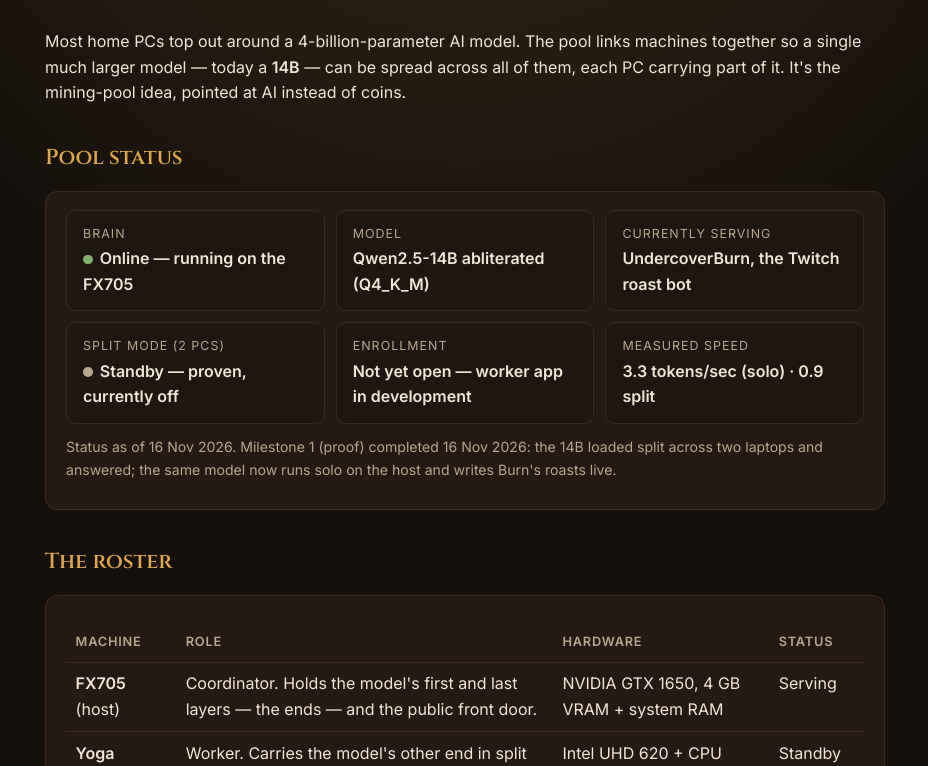
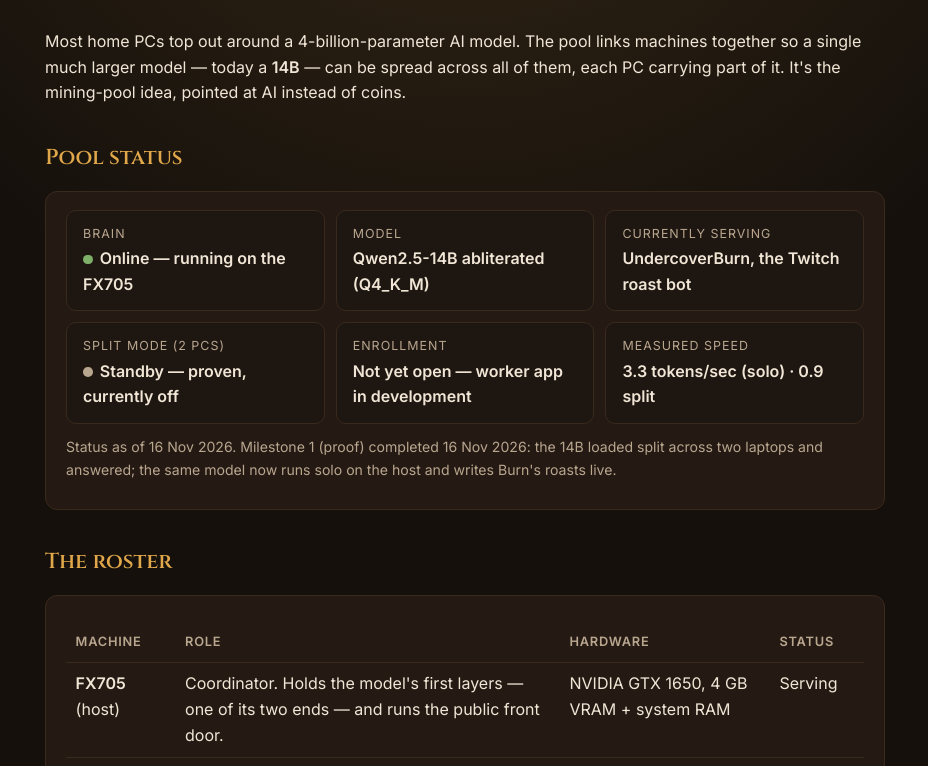
Before and after one commit to sheastolp/tavernworks, a plain HTML site: page pool/index.html in a window 1280 px wide. Shown: the part 172-938 px from the top of the page, without its empty margins (175-1103 px from the left). Drawn offline with nearby package versions, Linux system fonts and the light colour scheme; no server answers.

Commit message:
AI Pool page: correct the roster ends description — the FX705 holds the model's first layers and the Yoga its last; the two ends sit on the operator's two machines, not both on the host

```diff
--- a/pool/index.html
+++ b/pool/index.html
@@ -85,7 +85,7 @@
       <tr><th>Machine</th><th>Role</th><th>Hardware</th><th>Status</th></tr>
       <tr>
         <td><strong>FX705</strong> (host)</td>
-        <td>Coordinator. Holds the model's first and last layers — the ends — and the public front door.</td>
+        <td>Coordinator. Holds the model's first layers — one of its two ends — and runs the public front door.</td>
         <td>NVIDIA GTX 1650, 4 GB VRAM + system RAM</td>
         <td>Serving</td>
       </tr>
```
